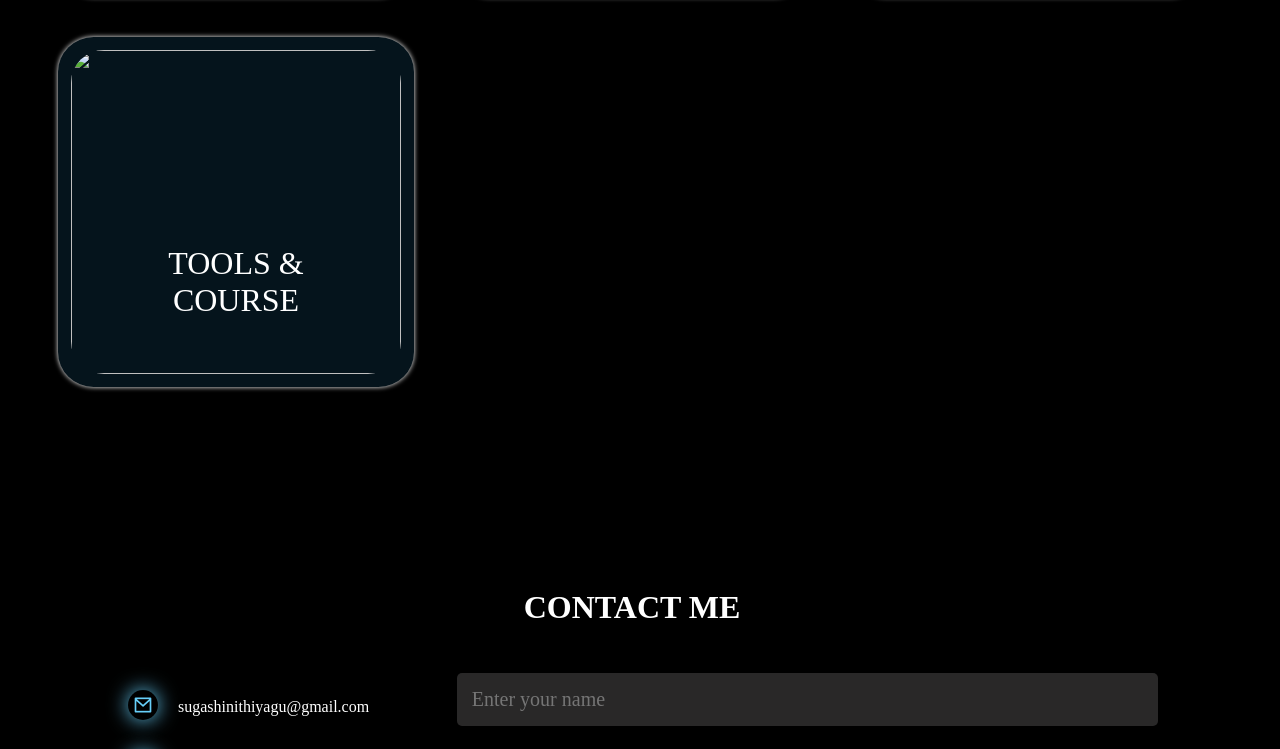
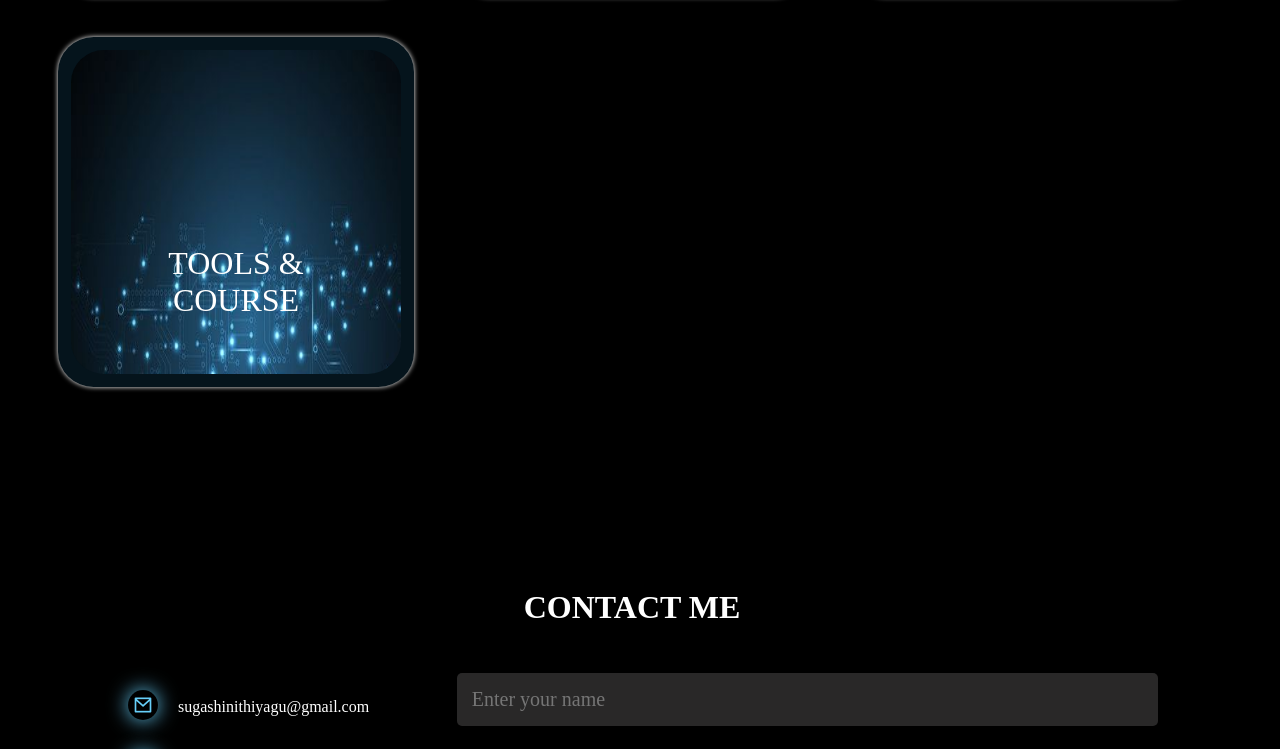
Before and after one commit to SUGATHIYAGU/CV, a plain HTML site: page index.html in a window 1280 px wide. Shown: the part 2171-2920 px from the top of the page. Drawn offline with nearby package versions, Linux system fonts and the light colour scheme.

Commit message:
Update index.html

```diff
--- a/index.html
+++ b/index.html
@@ -207,7 +207,7 @@
 <div class="about-card">
   <div class="card" id="cardD">
   <div class="front-card">
-    <img src="Tools & course-bg.jpg">
+    <img src="course-bg.jpg">
     <div class="about-text">TOOLS & COURSE</div>
   </div>
 
```
